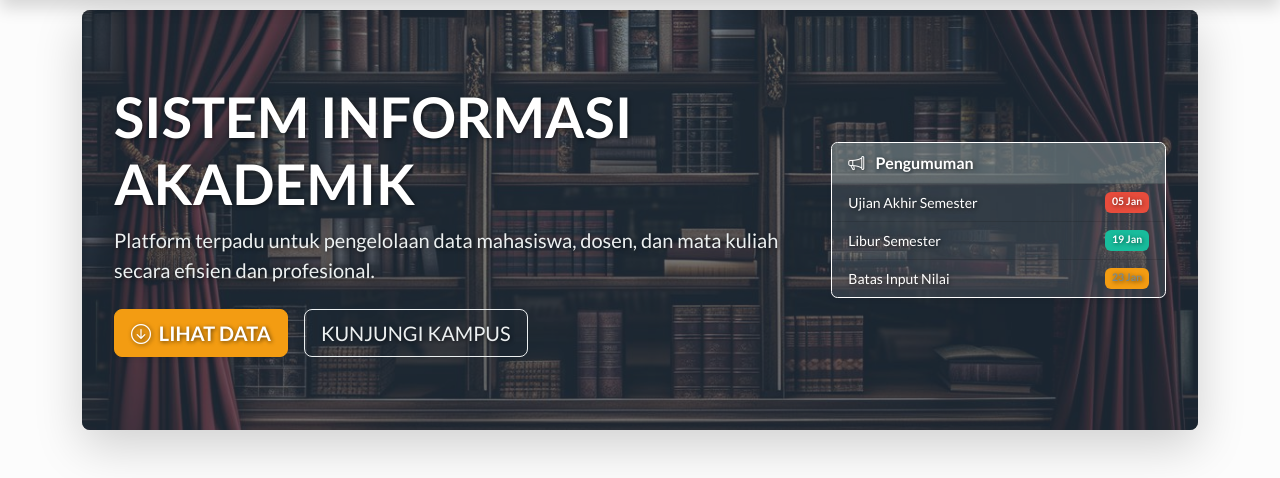
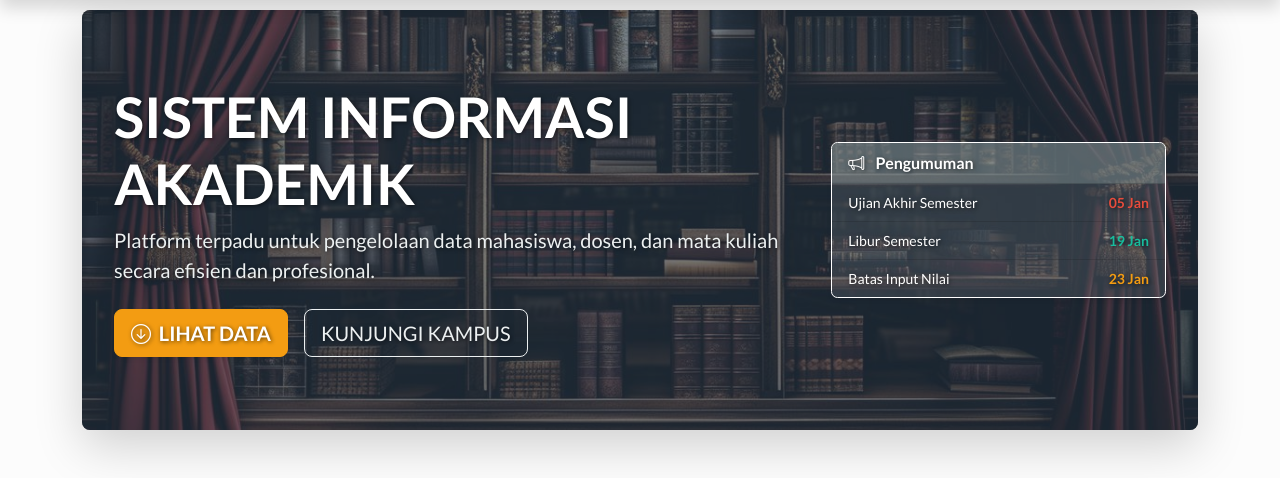
Before and after one commit to sangyoga28/akademik_web, a Flask app: page / in a window 1280 px wide. Shown: the part 70-548 px from the top of the page. Run offline with Flask 3, Linux system fonts and the light colour scheme; the visitor is signed in with stand-in values (Sample User, id 1); some libraries are stand-ins or nearby versions.

Commit message:
UI: Remove background from announcement dates in home.html

```diff
--- a/templates/home.html
+++ b/templates/home.html
@@ -32,16 +32,16 @@
                         <ul class="list-group list-group-flush small">
                             <li class="list-group-item bg-transparent text-white d-flex justify-content-between">
                                 <span>Ujian Akhir Semester</span>
-                                <span class="badge bg-danger">05 Jan</span>
+                                <span class="fw-bold text-danger">05 Jan</span>
                             </li>
                             <li class="list-group-item bg-transparent text-white d-flex justify-content-between">
                                 <span>Libur Semester</span>
-                                <span class="badge bg-success">19 Jan</span>
+                                <span class="fw-bold text-success">19 Jan</span>
                             </li>
                             <li
                                 class="list-group-item bg-transparent text-white d-flex justify-content-between border-0">
                                 <span>Batas Input Nilai</span>
-                                <span class="badge bg-warning text-dark">23 Jan</span>
+                                <span class="fw-bold text-warning">23 Jan</span>
                             </li>
                         </ul>
                     </div>
```
